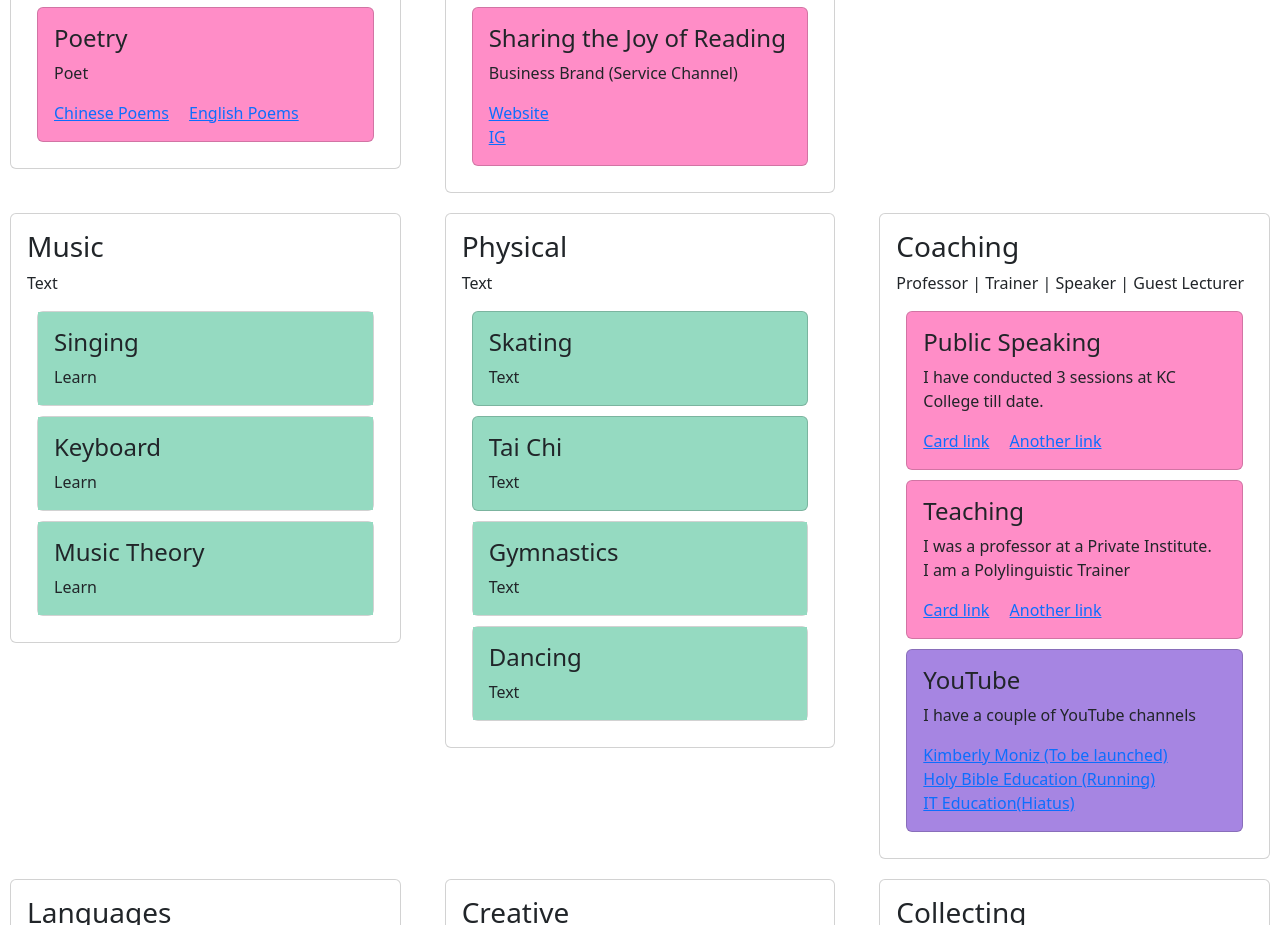
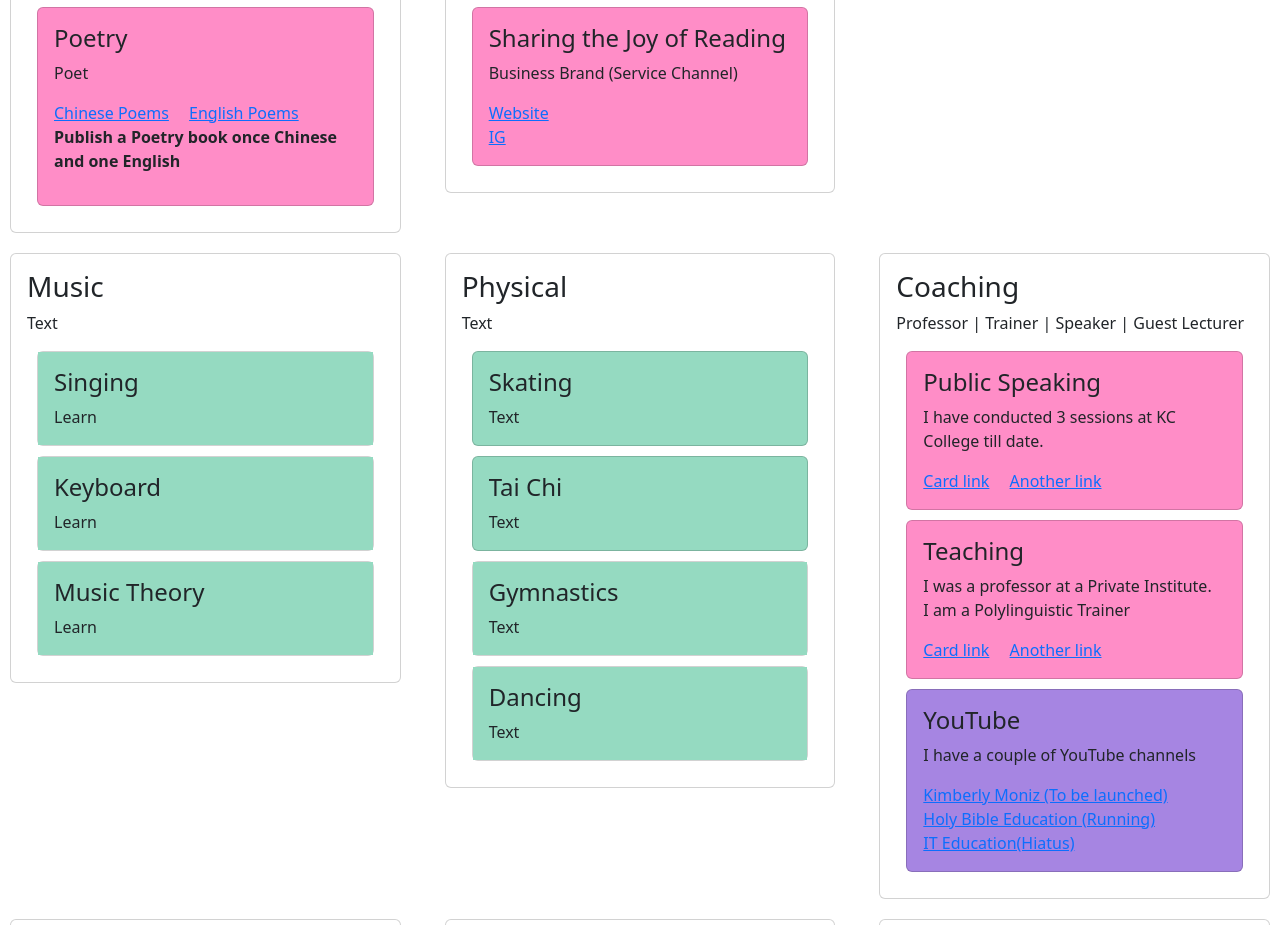
Before and after one commit to KimberlyMoniz/LifeDashboard, a plain HTML site: page index.html in a window 1280 px wide. Shown: the part 848-1773 px from the top of the page. Drawn offline with nearby package versions, Linux system fonts and the light colour scheme.

Commit message:
Update index.html

```diff
--- a/index.html
+++ b/index.html
@@ -62,6 +62,7 @@
                     <p class="card-text">Poet</p>
                     <a href="poetry.html" class="card-link">Chinese Poems</a>
                     <a href="#" class="card-link">English Poems</a>
+                  <blockquote><b>Publish a Poetry book once Chinese and one English</b></blockquote>
 
 
                 </div>
```
